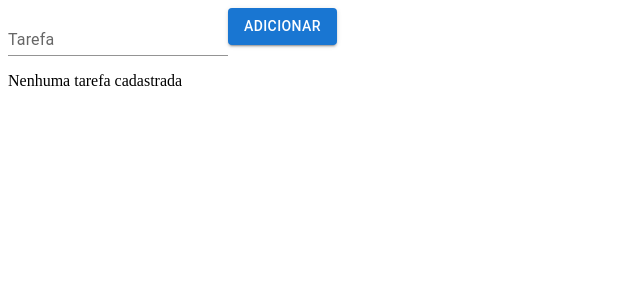
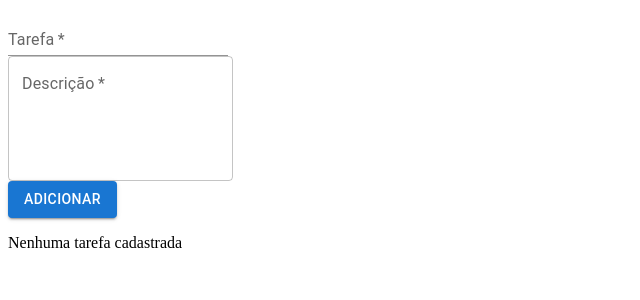
Before and after one commit to Carolbrandes/TodoApp-React-Redux, a React (Vite) app: page / in a window 1280 px wide. Shown: the top 300 px of the page, without its empty margins (0-640 px from the left). Built offline with nearby package versions, Linux system fonts and the light colour scheme.

Commit message:
recuperation of global state in TodoList

```diff
--- a/src/components/Form/index.tsx
+++ b/src/components/Form/index.tsx
@@ -1,6 +1,6 @@
 import React, { ChangeEvent } from 'react'
 import { connect } from 'react-redux'
-import {addTodo} from '@redux/actions'
+import { addTodo } from '@redux/actions'
 import Box from '@mui/material/Box'
 import TextField from '@mui/material/TextField'
 import Button from '@mui/material/Button'
@@ -9,6 +9,13 @@ import Button from '@mui/material/Button'
 const mapDispatchToProps = (dispatch: any) => ({
     addTodo: (payload: any) => dispatch(addTodo(payload))
 })
+
+const mapStateToProps = (state: any) => {
+    console.log('mapStateToProps state =>', state)
+    return {
+        todoList: state.todoList.todoList
+    }
+}
 
 class Form extends React.Component {
     state = {
@@ -21,29 +28,44 @@ class Form extends React.Component {
         input == 'name' ?
             this.setState({
                 name: event.target.value
-            }) : this.setState({
+            }) :  input == 'description' ?this.setState({
                 description: event.target.value
-            })
+            }): false
     }
 
     handleClick = () => {
-        console.log('handleclik')
         this.props.addTodo(this.state)
     }
 
     render() {
-        console.log(this.props)
         const name = this.state.name
 
         return (
             <Box component="form">
+                <div>
                     <TextField
+                        required
                         id="todo-name"
                         label="Tarefa"
                         variant="standard"
                         value={name}
                         onChange={(event) => this.handleChange(event, 'name')}
                     />
+                </div>
+
+                <div>
+                    <TextField
+                        required
+                        id="description"
+                        label="Descrição"
+                        multiline
+                        rows={4}
+                        defaultValue=""
+                        value={this.state.description}
+                        onChange={(event) => this.handleChange(event, 'description')}
+                    />
+                </div>
+
 
                 <Button variant="contained" onClick={this.handleClick}>Adicionar</Button>
             </Box>
@@ -53,4 +75,4 @@ class Form extends React.Component {
 
 
 
-export default connect(null, mapDispatchToProps)(Form)
+export default connect(mapStateToProps, mapDispatchToProps)(Form)
--- /dev/null
+++ b/src/components/TodoList/Todo/index.tsx
@@ -0,0 +1,36 @@
+import React from 'react'
+import Checkbox from '@mui/material/Checkbox'
+import FormControlLabel from '@mui/material/FormControlLabel';
+
+
+class Todo extends React.Component {
+    state = {
+        isConcluded: false
+    }
+
+    handleCheckbox = () => {
+        this.setState({
+            isConcluded: !this.state.isConcluded
+        })
+    }
+
+    render() {
+
+        return (
+            <div>
+                <FormControlLabel
+                    value={this.state.isConcluded}
+                    control={<Checkbox />}
+                    label={this.props.name}
+                    labelPlacement="end"
+                    onChange={this.handleCheckbox}
+                />
+
+                <span>{this.props.description}</span>
+
+            </div>
+        )
+    }
+}
+
+export default Todo
--- a/src/components/TodoList/index.tsx
+++ b/src/components/TodoList/index.tsx
@@ -1,31 +1,35 @@
 import { ITodo } from '@types/index'
 import React from 'react'
 import { connect } from 'react-redux'
+import Todo from './Todo'
 
 
 //state -> todo o conteudo da STORE
 const mapStateToProps = (state: any) => {
-    console.log('mapStateToProps state =>', state)
     return {
-        todos: state.todoList
+        list: state.todoList
     }
 }
 
 
 class TodoList extends React.Component {
 
+
     render() {
-        console.log('this.props =>', this.props)
-        const {todos} = this.props
-        console.log('todos =>', todos)
+        console.log('this props =>', this.props)
+        const { list } = this.props
+
         return (
             <div>
+
                 {
-                    todos?.length ? (
-                        todos.map((todo: ITodo) => (<p key={todo.name}>{todo.name}</p>))
+                    list?.length ? (
+                        list.map(({name, description}: ITodo) => <Todo key={name} name={name} description={description} />)
                     ) : (<p>Nenhuma tarefa cadastrada</p>)
                 }
+
             </div>
+
         )
     }
 }
--- a/src/redux/reducers/index.ts
+++ b/src/redux/reducers/index.ts
@@ -12,13 +12,11 @@ const initialState = {
 }
 
 const todoList = (state = initialState, action: Iaction ) => {
- console.log('reducer action =>', action)
  console.log('reducer state =>', state)
 
  switch (action.type) {
     case ADD_TODO:
-        const newList = state.todoList
-        newList.push(action.newTodoList)
+        const newList = [...state.todoList, action.newTodoList]
         console.log('reducer newList =>', newList)
         return {
             ...state,
```
Lines whose indentation alone changed are shown as unchanged.
